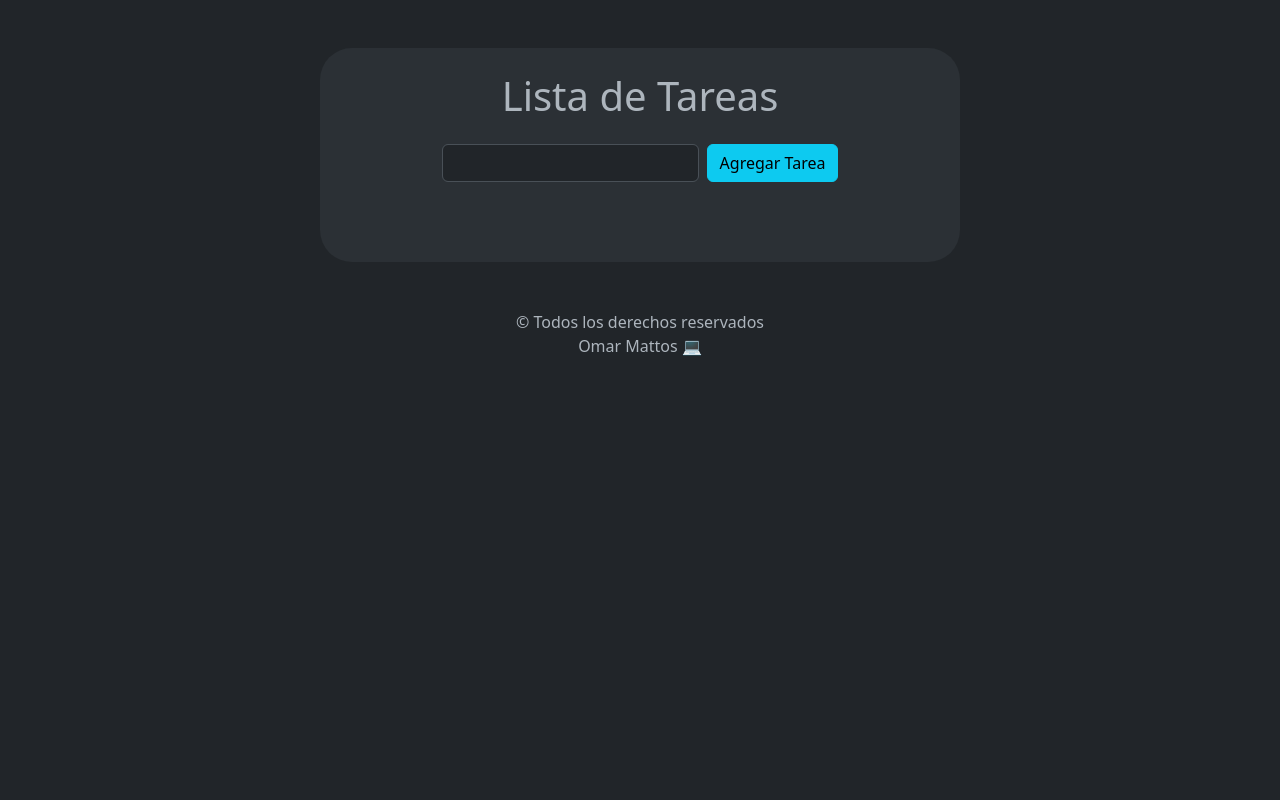
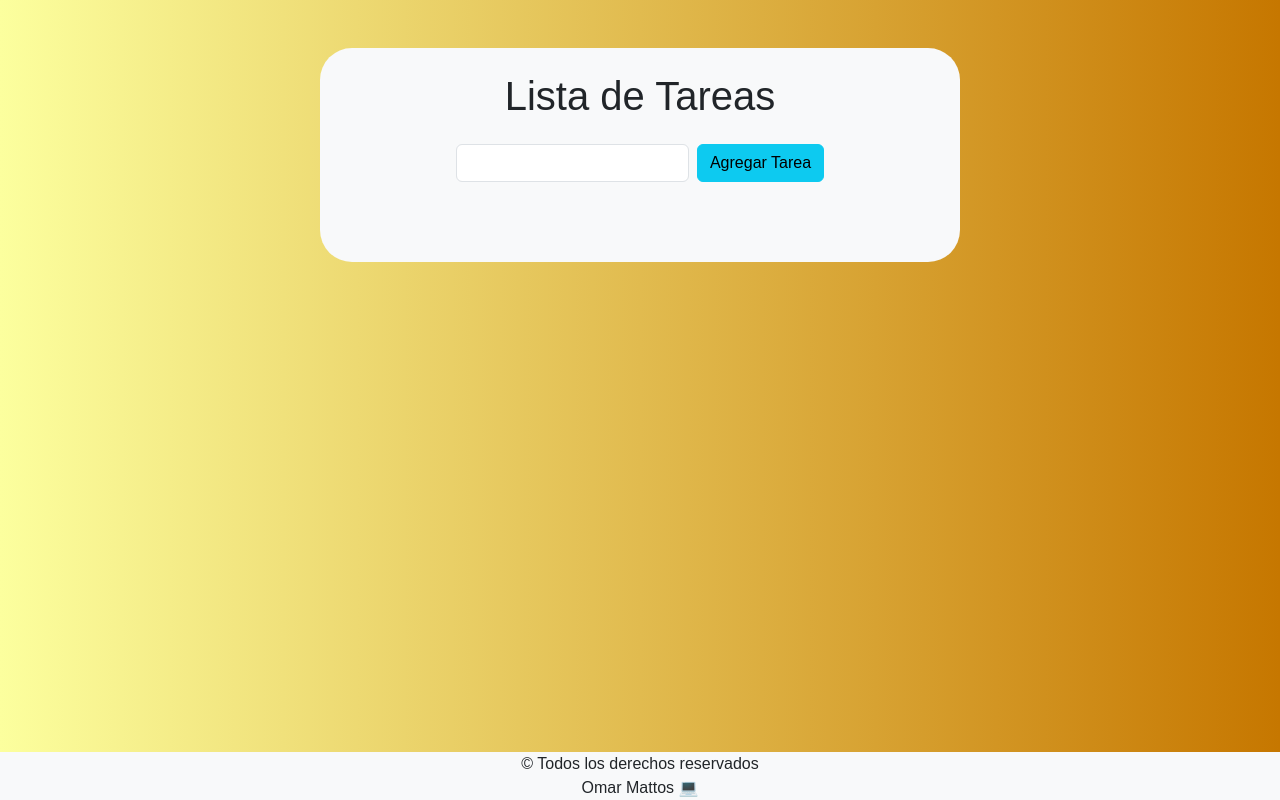
Before and after one commit to omarmatt31/listaTareas, a plain HTML site: page index.html in a window 1280 px wide. Drawn offline with nearby package versions, Linux system fonts and the light colour scheme.

Commit message:
cambios esteticos de la interfaz

```diff
--- a/css/style.css
+++ b/css/style.css
@@ -0,0 +1,17 @@
+body {
+    display: flex;
+    flex-direction: column;
+    min-height: 100vh;
+}
+
+main {
+    flex-grow: 1;
+}
+
+.fondo{
+    font-family: "Dosis", sans-serif;
+    font-optical-sizing: auto;
+    font-style: normal;
+    background: #0a024f;
+    background: linear-gradient(90deg, #fcff9e 0%, #c67700 100%);
+}
--- a/index.html
+++ b/index.html
@@ -1,5 +1,5 @@
 <!DOCTYPE html>
-<html lang="es" data-bs-theme="dark">
+<html lang="es">
 <head>
     <meta charset="UTF-8">
     <meta name="viewport" content="width=device-width, initial-scale=1.0">
@@ -11,7 +11,7 @@
     <link rel="stylesheet" href="https://cdn.jsdelivr.net/npm/bootstrap-icons@1.11.3/font/bootstrap-icons.min.css"/>
     <title>Lista de Tareas</title>
 </head>
-<body>
+<body class="fondo">
     <head></head>
     <main>
         <section class="container my-5 pb-5 w-50 bg-body-tertiary  rounded-5 d-flex flex-column align-items-center">
@@ -26,7 +26,7 @@
         </section>
     </main>
     <footer>
-        <div class="container text-center">
+        <div class="text-center bg-body-tertiary">
             <p class="mb-0">&copy; Todos los derechos reservados <br> Omar Mattos 💻</p>
           </div>
     </footer>
--- a/js/app.js
+++ b/js/app.js
@@ -12,8 +12,9 @@ const agregarTarea = (e) =>{
     formAgregar.reset()
 }
 
-const eliminarTarea = () =>{
-    console.log("Elimina una tarea")
+const eliminarTarea = (e) =>{
+    const tareaEliminar = e.target.closest('li')
+    tareaEliminar.remove()
 }
 
 const formAgregar = document.getElementById('tareaForm')
```
